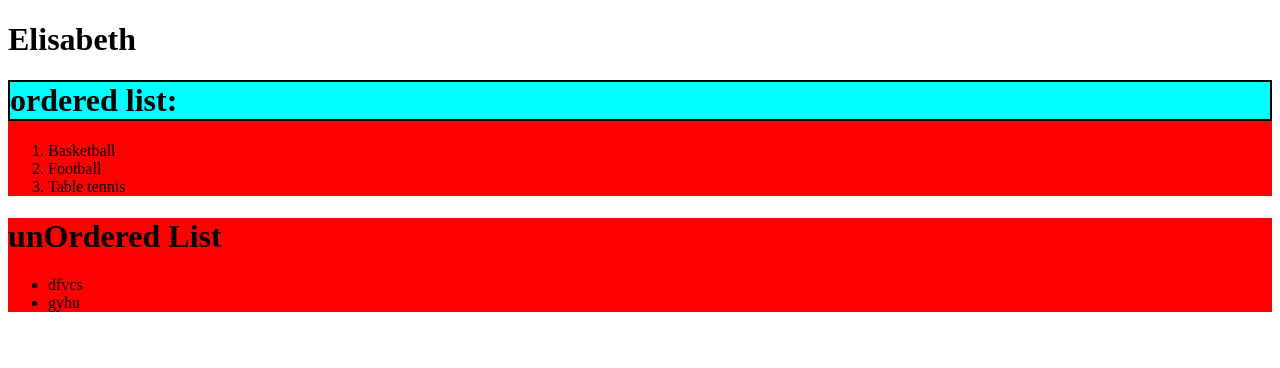
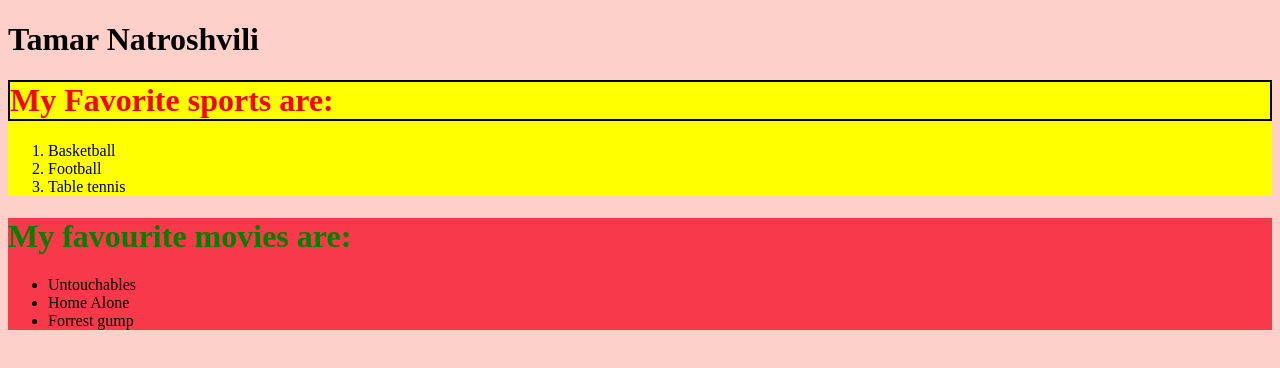
Before and after one commit to TamariiN/Lecture-2, a plain HTML site: page index.html in a window 1280 px wide. Drawn offline with Linux system fonts and the light colour scheme.

Commit message:
HomeWork Changes

```diff
--- a/index.html
+++ b/index.html
@@ -6,17 +6,17 @@
     <meta name="viewport" content="width=device-width, initial-scale=1.0">
     <title>ReEducate</title>
 </head>
-<body>
+<body style="background-color: hsla(6,100%,89.6%,1);">
+
+   <div>
+
+       <h1>Tamar Natroshvili</h1>
 
 
+<div style="background-color: yellow;">
 
-       <h1>Elisabeth</h1>
-
-
-<div style="background-color: red;">
-
-<h1 style="background-color: rgb(0, 255, 255); border: 2px solid black;">ordered list:</h1>
-<ol style="background-color: red;">
+<h1 style="background-color: yellow; border: 2px solid black; color: red;" >My Favorite sports are:</h1>
+<ol style="background-color: yellow;">
     <li>Basketball</li>
     <li>Football</li>
     <li>Table tennis</li>
@@ -25,17 +25,18 @@
     </div>
 
 
-    <div style="background-color: red;">
-        <h1>unOrdered List</h1>
+    <div style="background-color: #f73949;">
+        <h1 style="color:green">My favourite movies are:</h1>
 
     <ul>
 
-<li>dfvcs</li>
-<li>gyhu</li>
+<li>Untouchables</li>
+<li>Home Alone</li>
+<li>Forrest gump</li>
 
     </ul>
 </div>
-
+</div>
 
 </body>
 </html>
```
